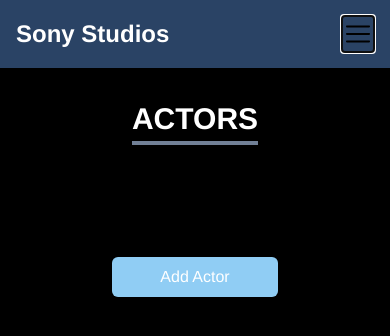
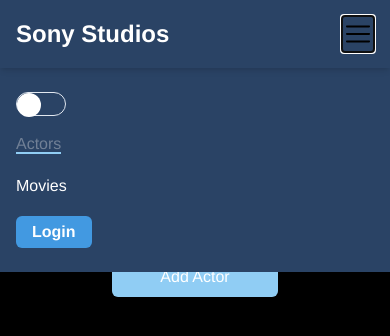
Before and after one commit to vinuch/sony-casting-agency, a Vue app: page / in a window 390 px wide. Both pictures are taken after a click on the button 358 px from the left and 34 px from the top of the page. Shown: the top 336 px of the page. Built offline with nearby package versions, Linux system fonts and the light colour scheme.

Commit message:
fix: toggle mobile navigation

```diff
--- a/src/components/Navbar.vue
+++ b/src/components/Navbar.vue
@@ -31,10 +31,37 @@
           </button>
         </li>
       </ul>
-      <button class="block lg:hidden">
+      <button @click="mobileNav = !mobileNav" class="block lg:hidden">
         <img class="w-8 p-1" src="../assets/images/menu.svg" alt="menu icon">
       </button>
     </nav>
+    <transition name="fade">
+      <div v-if="mobileNav" class="absolute w-full z-20 sm:hidden block transform translate-y-16" :class="mode ? 'bg-blue-900 text-white' : 'bg-white'">
+        <ul class="py-4">
+          <li class="py-2 text-left px-4">
+            <div @click="setMode" class="cursor-pointer border rounded-full px-6 h-6 relative mt-1 mr-2 w-12">
+              <span class="transition duration-500 ease-in-out " :class="mode ? ' top-0 bg-white rounded-full w-6 h-6 absolute transform -translate-x-6' : 'bg-gray-400 rounded-full w-6 h-6 absolute top-0' " ></span>
+            </div>
+          </li>
+          <li class="py-2 text-left px-4">
+            <a href="/actors" class="nav-link border-b-2 border-blue-300 text-gray-600">Actors</a>
+          </li>
+          <li class="py-2 text-left px-4">
+            <a href="/movies" class="nav-link hover:text-gray-600">Movies</a>
+          </li>
+          <li class="py-2 text-left px-4">
+            <button v-if="auth.token" @click="logout" class="bg-blue-500 px-4 py-1 text-white rounded-md font-bold">
+
+              <span>Logout</span>
+
+            </button>
+            <button v-else class="bg-blue-500 px-4 py-1 text-white rounded-md font-bold">
+              <a   :href="loginLink">Login</a>
+            </button>
+          </li>
+        </ul>
+      </div>
+    </transition>
   </div>
 </template>
 
@@ -44,6 +71,7 @@
   export default {
     data(){
       return {
+        mobileNav: false,
         auth: this.$auth,
         loginLink: this.$auth.build_login_link('/tabs/user-page'),
       }
@@ -85,4 +113,12 @@
     width: 100%;
     transition: width .3s;
 }
+
+.fade-enter-active, .fade-leave-active {
+  transition: all .3s;
+}
+.fade-enter, .fade-leave-to {
+  transform: translateY(-100%);
+  opacity: 0;
+}
 </style>
```
